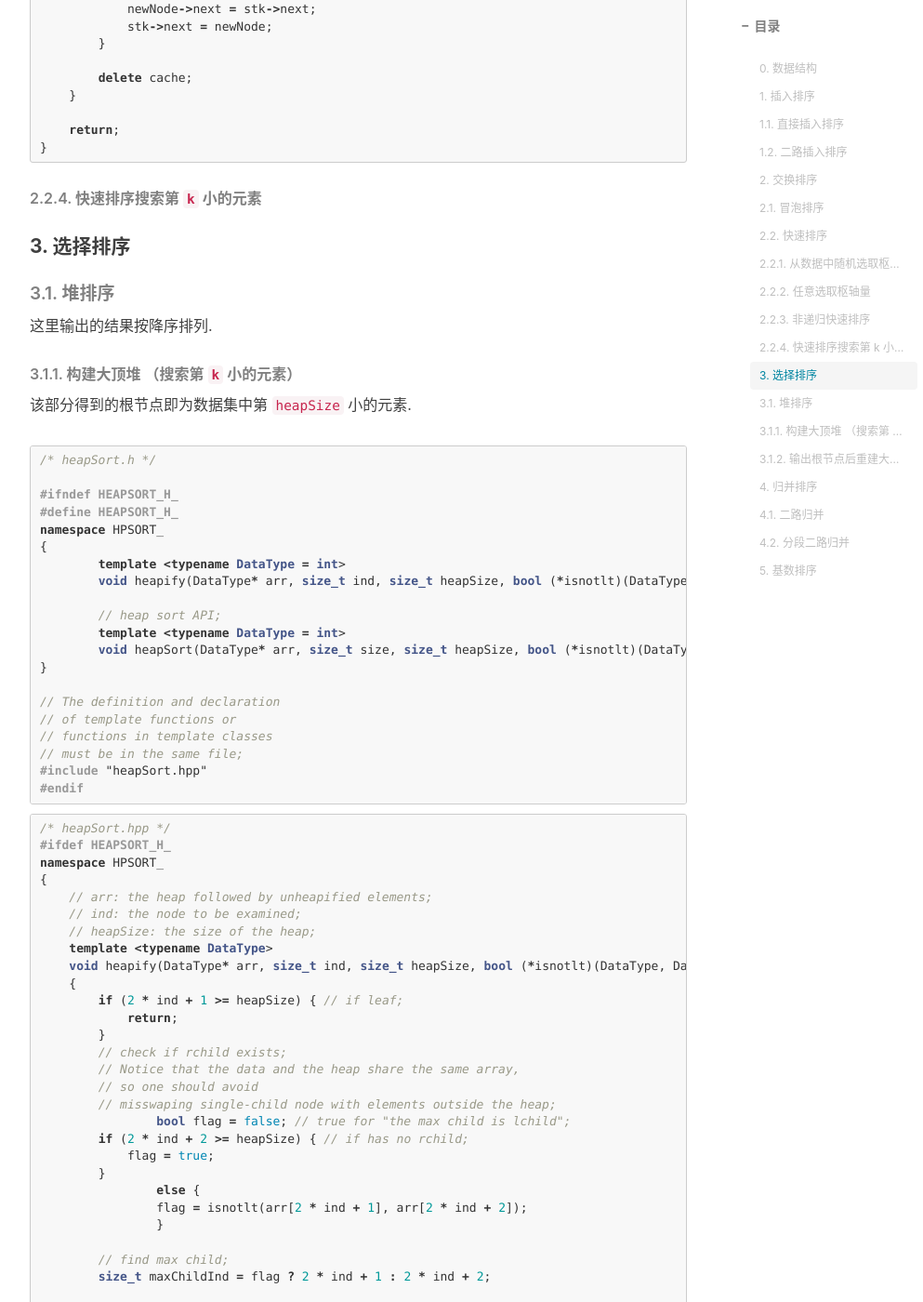
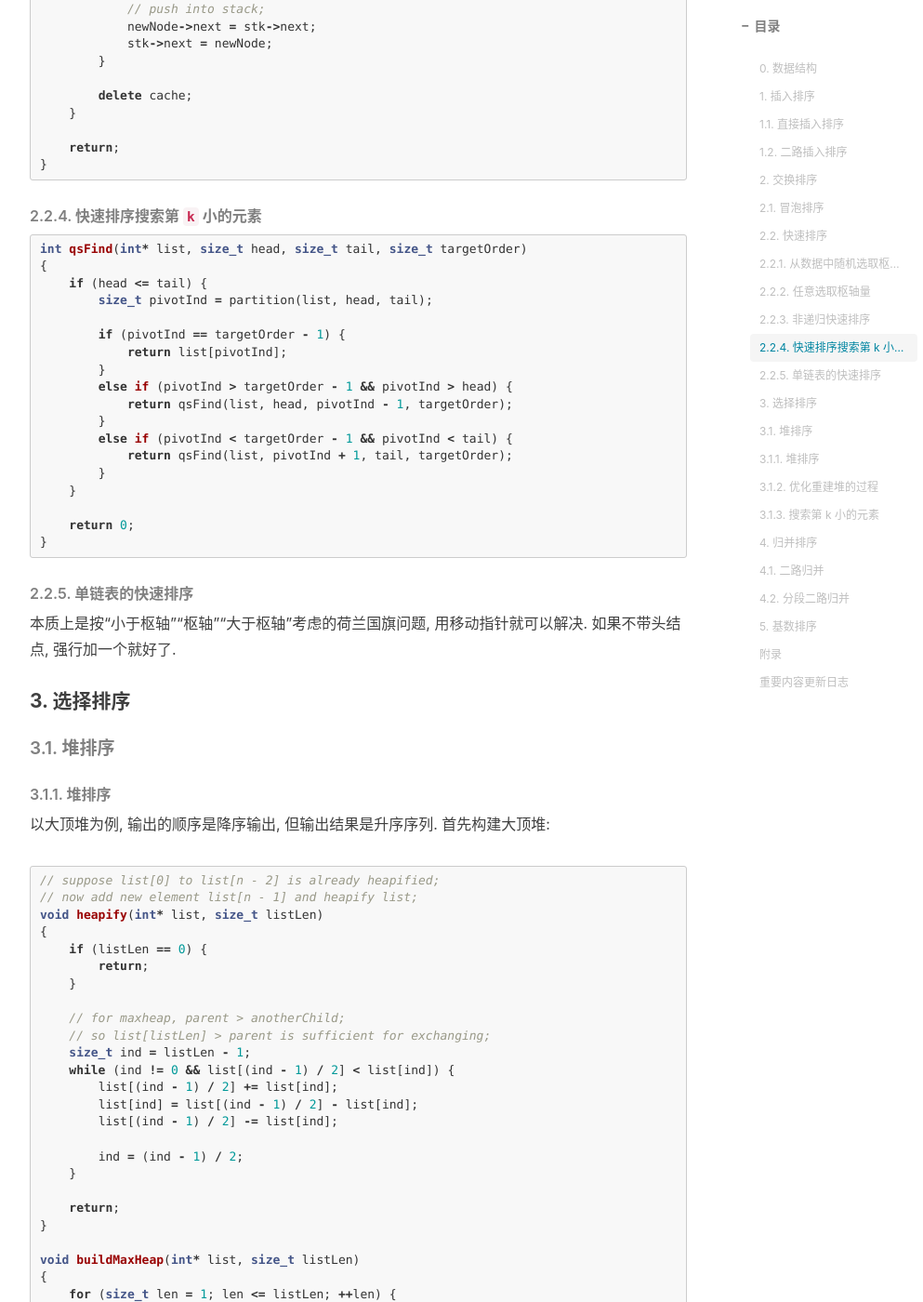
Before and after one commit to Eicmlye/Eicmlye.github.io, a Jekyll site: the page built from _posts/2022-08-02-sorting-algo.md, in a window 1280 px wide and 1400 px high, scrolled down 8594 px. Shown: the whole window at 93% size, without its empty margins (233-1226 px from the left). Built offline with Jekyll 4.4.1, drawn with Linux system fonts in a browser that asks for light colours; nearby versions of some CDN libraries; comment, search, counter and statistics services are not loaded; some of the changed text lies outside the part shown.

Commit message:
upd heap sort

````diff
--- a/_posts/2022-08-02-sorting-algo.md
+++ b/_posts/2022-08-02-sorting-algo.md
@@ -255,29 +255,30 @@ namespace QKSORT_
 #endif
 ```
 
-**注意**: 由于快排的不稳定性, 实际业务使用随机枢轴量容易导致 bug 无法复现的问题, 可以考虑三点取中或九点取中. 将待取值放入数组局部排序输出中间值即可.
+**注意**: 由于快排的不稳定性, 实际业务使用随机枢轴量容易导致 bug 无法复现的问题, 可以考虑三点取中或九点取中. 将待取值放入数组局部排序输出中间值即可. 以**三点取中**为例:
 
 ```cpp
-static int findMid(int num1, int num2, int num3)
+template <typename DataType>
+static size_t findMidInd(DataType* list, size_t head, size_t tail)
 {
-    int arr[3] = { num1, num2, num3 };
-    if (arr[0] > arr[1]) {
-        arr[0] += arr[1];
-        arr[1] = arr[0] - arr[1];
-        arr[0] -= arr[1];
-    }
-    if (arr[1] > arr[2]) {
-        arr[1] += arr[2];
-        arr[2] = arr[1] - arr[2];
-        arr[1] -= arr[2];
-    }
-    if (arr[0] > arr[1]) {
-        arr[0] += arr[1];
-        arr[1] = arr[0] - arr[1];
-        arr[0] -= arr[1];
+    DataType arr[3] = { list[head], list[tail], list[head + (tail - head) / 2] };
+    size_t ind[3] = { head, tail, head + (tail - head) / 2 };
+
+    for (size_t index = 3; index > 0; --index) {
+        for (size_t jndex = 0; jndex < index - 1; ++jndex) {
+            if (arr[jndex] > arr[jndex + 1]) {
+                arr[jndex] += arr[jndex + 1];
+                arr[jndex + 1] = arr[jndex] - arr[jndex + 1];
+                arr[jndex] -= arr[jndex + 1];
+
+                ind[jndex] += ind[jndex + 1];
+                ind[jndex + 1] = ind[jndex] - ind[jndex + 1];
+                ind[jndex] -= ind[jndex + 1];
+            }
+        }
     }
 
-    return arr[1];
+    return ind[1];
 }
 ```
 
@@ -463,116 +464,172 @@ void quickSort(int* list, size_t n)
 
 ###### 2.2.4. 快速排序搜索第 `k` 小的元素
 
+```cpp
+int qsFind(int* list, size_t head, size_t tail, size_t targetOrder)
+{
+    if (head <= tail) {
+        size_t pivotInd = partition(list, head, tail);
+
+        if (pivotInd == targetOrder - 1) {
+            return list[pivotInd];
+        }
+        else if (pivotInd > targetOrder - 1 && pivotInd > head) {
+            return qsFind(list, head, pivotInd - 1, targetOrder);
+        }
+        else if (pivotInd < targetOrder - 1 && pivotInd < tail) {
+            return qsFind(list, pivotInd + 1, tail, targetOrder);
+        }
+    }
+
+    return 0;
+}
+```
+
+###### 2.2.5. 单链表的快速排序
+
+本质上是按“小于枢轴”“枢轴”“大于枢轴”考虑的荷兰国旗问题, 用移动指针就可以解决. 如果不带头结点, 强行加一个就好了.
+
 #### 3. 选择排序
 
 ##### 3.1. 堆排序
 
-这里输出的结果按降序排列.
+###### 3.1.1. 堆排序
 
-###### 3.1.1. 构建大顶堆 （搜索第 `k` 小的元素）
-
-该部分得到的根节点即为数据集中第 `heapSize` 小的元素.
+以大顶堆为例, 输出的顺序是降序输出, 但输出结果是升序序列. 首先构建大顶堆:
 
 ```cpp
-/* heapSort.h */
-
-#ifndef HEAPSORT_H_
-
-#define HEAPSORT_H_
-
-namespace HPSORT_
+// suppose list[0] to list[n - 2] is already heapified;
+// now add new element list[n - 1] and heapify list;
+void heapify(int* list, size_t listLen)
 {
-	template <typename DataType = int>
-	void heapify(DataType* arr, size_t ind, size_t heapSize, bool (*isnotlt)(DataType, DataType));
-
-	// heap sort API;
-	template <typename DataType = int>
-	void heapSort(DataType* arr, size_t size, size_t heapSize, bool (*isnotlt)(DataType, DataType) = [](DataType left, DataType right) -> bool { return left >= right; });
-}
-
-// The definition and declaration
-// of template functions or
-// functions in template classes
-// must be in the same file;
-#include "heapSort.hpp"
-
-#endif
-```
-
-```cpp
-/* heapSort.hpp */
-#ifdef HEAPSORT_H_
-
-namespace HPSORT_
-{
-    // arr: the heap followed by unheapified elements;
-    // ind: the node to be examined;
-    // heapSize: the size of the heap;
-    template <typename DataType>
-    void heapify(DataType* arr, size_t ind, size_t heapSize, bool (*isnotlt)(DataType, DataType))
-    {
-        if (2 * ind + 1 >= heapSize) { // if leaf;
-            return;
-        }
-        // check if rchild exists;
-        // Notice that the data and the heap share the same array,
-        // so one should avoid
-        // misswaping single-child node with elements outside the heap;
-		bool flag = false; // true for "the max child is lchild";
-        if (2 * ind + 2 >= heapSize) { // if has no rchild;
-            flag = true;
-        }
-		else {
-        	flag = isnotlt(arr[2 * ind + 1], arr[2 * ind + 2]);
-		}
-
-        // find max child;
-        size_t maxChildInd = flag ? 2 * ind + 1 : 2 * ind + 2;
-
-        if (!isnotlt(arr[ind], arr[maxChildInd])) { // if non-heap, swap parent and max child;
-            arr[ind] += arr[maxChildInd];
-            arr[maxChildInd] = arr[ind] - arr[maxChildInd];
-            arr[ind] -= arr[maxChildInd];
-
-            // examine child;
-            heapify(arr, maxChildInd, heapSize, isnotlt);
-        }
-
+    if (listLen == 0) {
         return;
     }
 
-    // heap sort API; find the 1st-(heapSize)th min elements;
-    // arr: the heap followed by unheapified elements;
-    // size: the size of arr;
-    // heapSize: the size of the heap;
-    template <typename DataType>
-    void heapSort(DataType* arr, size_t size, size_t heapSize, bool (*isnotlt)(DataType, DataType))
-    {
-        // initialize heap;
-        for (size_t index = 0; index < heapSize; ++index) {
-            heapify(arr, heapSize - index - 1, heapSize, isnotlt);
+    // for maxheap, parent > anotherChild;
+    // so list[listLen] > parent is sufficient for exchanging;
+    size_t ind = listLen - 1;
+    while (ind != 0 && list[(ind - 1) / 2] < list[ind]) {
+        list[(ind - 1) / 2] += list[ind];
+        list[ind] = list[(ind - 1) / 2] - list[ind];
+        list[(ind - 1) / 2] -= list[ind];
+
+        ind = (ind - 1) / 2;
+    }
+
+    return;
+}
+
+void buildMaxHeap(int* list, size_t listLen)
+{
+    for (size_t len = 1; len <= listLen; ++len) {
+        heapify(list, len);
+    }
+
+    return;
+}
+```
+
+然后不断输出堆顶元素至堆尾, 并将剩余元素重建为大顶堆:
+
+```cpp
+void heapSort(int* list, size_t listLen)
+{
+    for (size_t index = 0; index < listLen; ++index) {
+        // (re)build maxheap;
+        buildMaxHeap(list, listLen - index);
+
+        // output local max element to the end of the heap;
+        int cache = list[0];
+        list[0] = list[listLen - index - 1];
+        list[listLen - index - 1] = cache;
+    }
+
+    return;
+}
+```
+
+###### 3.1.2. 优化重建堆的过程
+
+注意到除第一次新建堆外, 重建堆的过程实际上只需移动新的堆顶元素, 故可以优化重建过程:
+
+```cpp
+// maxheap is spoiled by replacing heap top;
+void rebuildMaxHeap(int* list, size_t listLen)
+{
+    // current pos of the top element;
+    size_t ind = 0;
+
+    while (2 * ind + 1 < listLen) {
+        size_t lchildInd = 2 * ind + 1;
+        size_t rchildInd = lchildInd + 1;
+        size_t maxChildInd = (list[lchildInd] < list[(rchildInd < listLen) ? rchildInd : lchildInd]) ? rchildInd : lchildInd;
+
+        if (list[ind] >= list[maxChildInd]) {
+            break;
         }
 
-        // sorting;
-        for (size_t index = heapSize; index < size; ++index) {
-            if (!isnotlt(arr[index], arr[0])) {
-                arr[0] += arr[index];
-                arr[index] = arr[0] - arr[index];
-                arr[0] -= arr[index];
+        int cache = list[ind];
+        list[ind] = list[maxChildInd];
+        list[maxChildInd] = cache;
 
-                for (size_t jndex = 0; jndex < heapSize; ++jndex) {
-                    heapify(arr, heapSize - jndex - 1, heapSize, isnotlt);
-                }
-            }
+        ind = maxChildInd;
+    }
+
+    return;
+}
+```
+
+最终得到的堆排序如下
+
+```cpp
+void heapSort(int* list, size_t listLen)
+{
+    // build maxheap;
+    buildMaxHeap(list, listLen);
+
+    for (size_t index = 0; index < listLen; ++index) {
+        // output local max element to the end of the heap;
+        int cache = list[0];
+        list[0] = list[listLen - index - 1];
+        list[listLen - index - 1] = cache;
+
+        rebuildMaxHeap(list, listLen - index - 1);
+    }
+
+    return;
+}
+```
+
+###### 3.1.3. 搜索第 `k` 小的元素
+
+这里沿用[3.1.1.](#311-堆排序)节中的建堆过程 `buildMaxHeap()` 和[3.1.2.](#312-优化重建堆的过程)节中的重建过程 `rebuildMaxHeap()` .
+
+```cpp
+// k: the function will find the k-th minimal element;
+int hsFind(int* list, size_t listLen, size_t k)
+{
+    if (listLen < k) {
+        throw std::bad_alloc();
+    }
+
+    buildMaxHeap(list, k);
+
+    for (size_t index = k; index < listLen; ++index) {
+        if (list[index] >= list[0]) {
+            continue;
         }
 
-        return;
+        int cache = list[0];
+        list[0] = list[index];
+        list[index] = cache;
+
+        rebuildMaxHeap(list, k);
     }
+
+    return list[0];
 }
-#endif
 ```
-
-###### 3.1.2. 输出根节点后重建大顶堆
 
 #### 4. 归并排序
 
@@ -693,3 +750,12 @@ void mergeSort(LinkedList<int>& list, size_t n)
 ```
 
 #### 5. 基数排序
+
+
+#### 附录
+
+##### 重要内容更新日志
+
+2022-09-22 标准化了快速排序三点取中指标函数 `findMidInd` .
+
+2022-09-24 增加了[堆排序](#311-堆排序)并进行了[简单优化](#312-优化重建堆的过程), 利用新的堆排序模块重写了[搜索第 `k` 小的元素](#313-搜索第-k-小的元素)的方法.
````
Also changed, not shown: other parts of _posts/2022-08-02-sorting-algo.md (+2 -2 lines).
